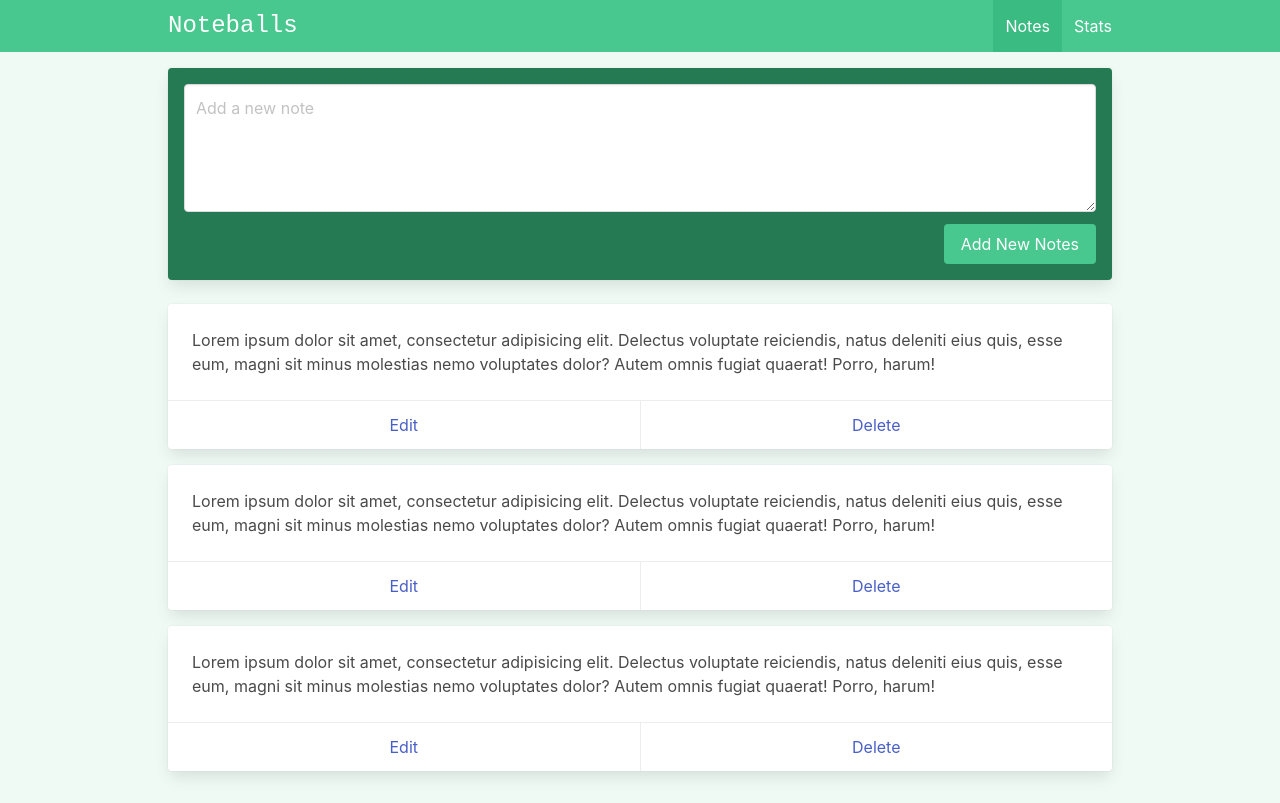
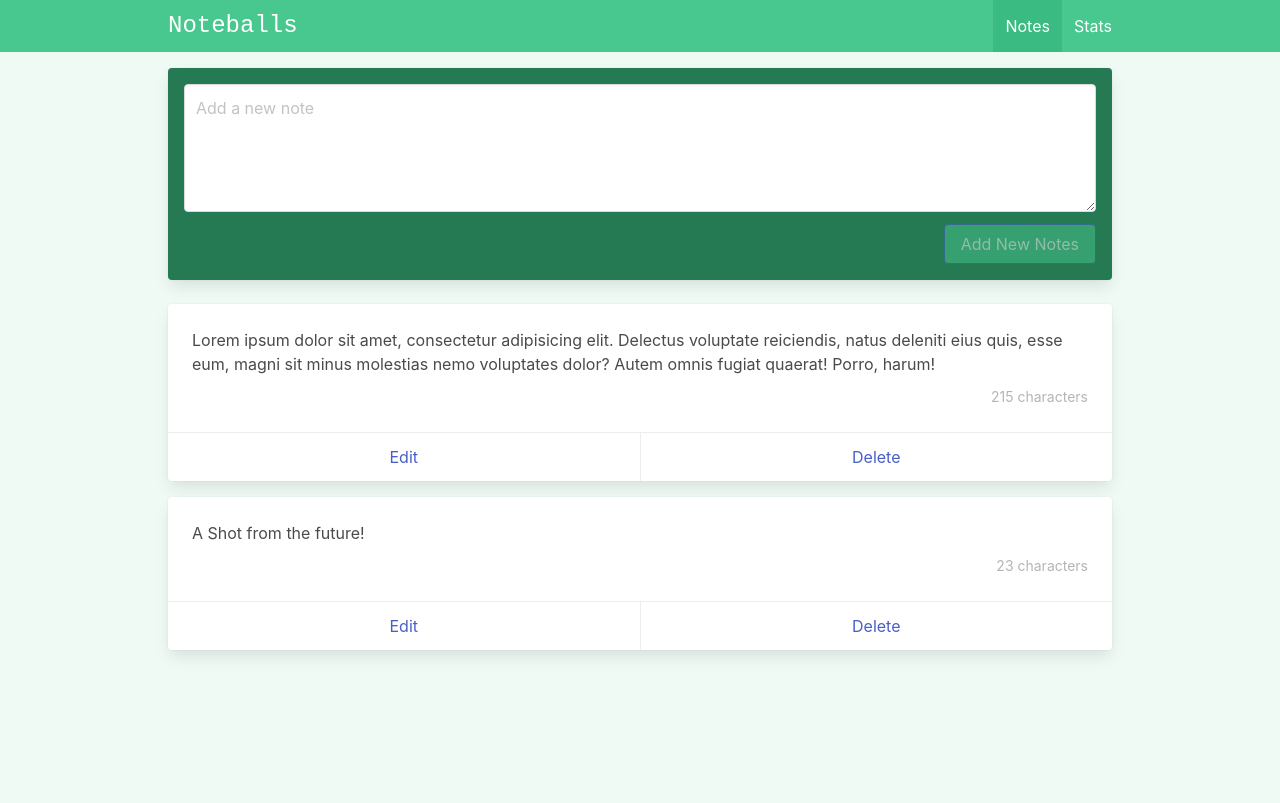
Before and after one commit to halilcakar/noteballs, a Vue app: page / in a window 1280 px wide. Built offline with nearby package versions, Linux system fonts and the light colour scheme.

Commit message:
feat: :sparkles: Data, Methods, Child Components, Computed & Emit
 - Notes Array(Ref)
 - Add Note Method
 - Child Component - Note
 - Props (Note)
 - Computed (Note Length)
 - Emit (Delete Note)

```diff
--- /dev/null
+++ b/src/components/Notes/Note.vue
@@ -0,0 +1,41 @@
+<template>
+  <div class="card mb-4">
+    <main class="card-content">
+      <div class="content">
+        {{ note.content }}
+        <div class="has-text-right has-text-grey-light mt-2">
+          <small> {{ characterLength }} </small>
+        </div>
+      </div>
+    </main>
+    <footer class="card-footer">
+      <a href="#" class="card-footer-item">Edit</a>
+      <a @click.prevent="handleDelete" href="#" class="card-footer-item"
+        >Delete</a
+      >
+    </footer>
+  </div>
+</template>
+
+<script setup>
+import { computed } from "vue";
+
+const emit = defineEmits(["deleteClicked"]);
+
+const props = defineProps({
+  note: {
+    type: Object,
+    required: true,
+  },
+});
+
+const characterLength = computed(() => {
+  let length = props.note.content.length;
+  let description = length > 1 ? "characters" : "character";
+  return `${length} ${description}`;
+});
+
+function handleDelete() {
+  emit("deleteClicked", props.note.id);
+}
+</script>
--- a/src/views/ViewNotes.vue
+++ b/src/views/ViewNotes.vue
@@ -3,32 +3,68 @@
     <div class="card has-background-success-dark p-4 mb-5">
       <div class="field">
         <div class="control">
-          <textarea class="textarea" placeholder="Add a new note" />
+          <textarea
+            v-model="newNote"
+            class="textarea"
+            placeholder="Add a new note"
+            ref="newNoteRef"
+          />
         </div>
       </div>
 
       <div class="field is-grouped is-grouped-right">
         <div class="control">
-          <button class="button is-link has-background-success">
+          <button
+            @click="addNote"
+            :disabled="!newNote.trim()"
+            class="button is-link has-background-success"
+          >
             Add New Notes
           </button>
         </div>
       </div>
     </div>
 
-    <div v-for="i in 3" :key="i" class="card mb-4">
-      <main class="card-content">
-        <div class="content">
-          Lorem ipsum dolor sit amet, consectetur adipisicing elit. Delectus
-          voluptate reiciendis, natus deleniti eius quis, esse eum, magni sit
-          minus molestias nemo voluptates dolor? Autem omnis fugiat quaerat!
-          Porro, harum!
-        </div>
-      </main>
-      <footer class="card-footer">
-        <a href="#" class="card-footer-item">Edit</a>
-        <a href="#" class="card-footer-item">Delete</a>
-      </footer>
-    </div>
+    <Note
+      @deleteClicked="deleteNote"
+      v-for="note in notes"
+      :key="note.id"
+      :note="note"
+    />
   </div>
 </template>
+
+<script setup>
+import { ref } from "vue";
+import Note from "@/components/Notes/Note.vue";
+
+const newNote = ref("");
+const newNoteRef = ref(null);
+
+const notes = ref([
+  {
+    id: "id1",
+    content:
+      "Lorem ipsum dolor sit amet, consectetur adipisicing elit. Delectus voluptate reiciendis, natus deleniti eius quis, esse eum, magni sit minus molestias nemo voluptates dolor? Autem omnis fugiat quaerat! Porro, harum!",
+  },
+  {
+    id: "id2",
+    content: "A Shot from the future!",
+  },
+]);
+
+const addNote = () => {
+  notes.value.unshift({
+    id: "id" + new Date().getTime(),
+    content: newNote.value,
+  });
+
+  newNote.value = "";
+
+  newNoteRef.value.focus();
+};
+
+const deleteNote = (id) => {
+  notes.value = notes.value.filter((note) => note.id !== id);
+};
+</script>
--- a/vite.config.js
+++ b/vite.config.js
@@ -1,14 +1,13 @@
-import { fileURLToPath, URL } from 'url'
-
-import { defineConfig } from 'vite'
-import vue from '@vitejs/plugin-vue'
+import { fileURLToPath, URL } from "url";
+import { defineConfig } from "vite";
+import vue from "@vitejs/plugin-vue";
 
 // https://vitejs.dev/config/
 export default defineConfig({
   plugins: [vue()],
   resolve: {
     alias: {
-      '@': fileURLToPath(new URL('./src', import.meta.url))
-    }
-  }
-})
+      "@": fileURLToPath(new URL("./src", import.meta.url)),
+    },
+  },
+});
```
Also changed, not shown: .eslintrc.cjs.
